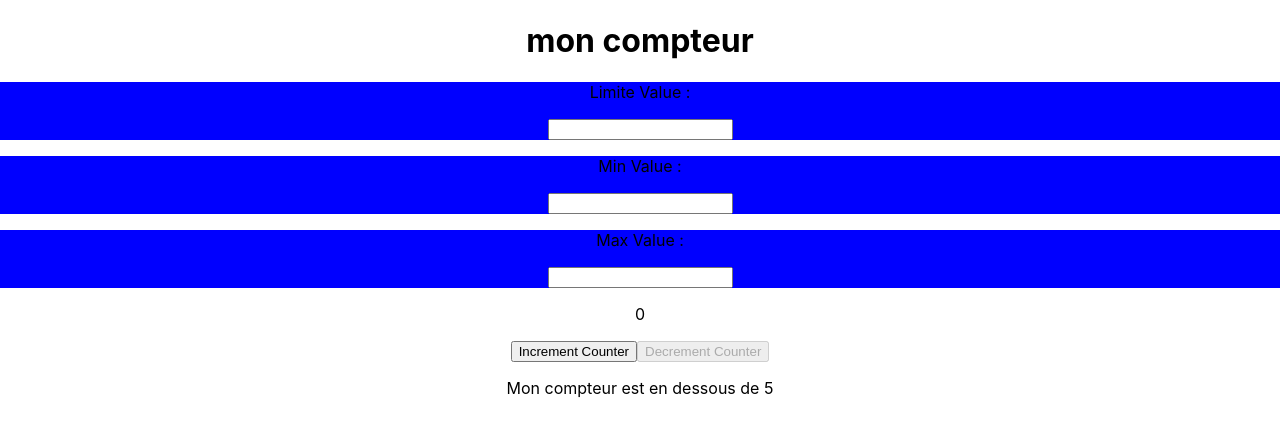
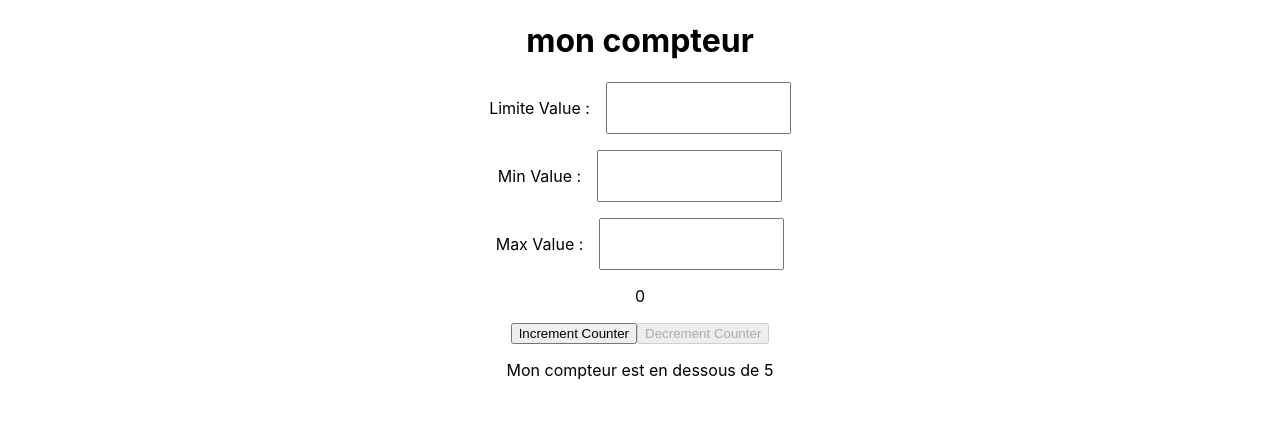
Before and after one commit to nattther/React-App, a React (Create React App) app: page / in a window 1280 px wide. Shown: the top 436 px of the page. Built offline with nearby package versions, Linux system fonts and the light colour scheme.

Commit message:
💄 Style the front.

```diff
--- a/src/InputComponent.module.css
+++ b/src/InputComponent.module.css
@@ -1,3 +1,9 @@
 .inputContainer{
-    background-color: blue;
+    display: flex;
+    flex: row;
+    width: 100%;
+    justify-content: center;
+    gap: 1rem;
+    margin-bottom: 1rem;
+
 }
```
